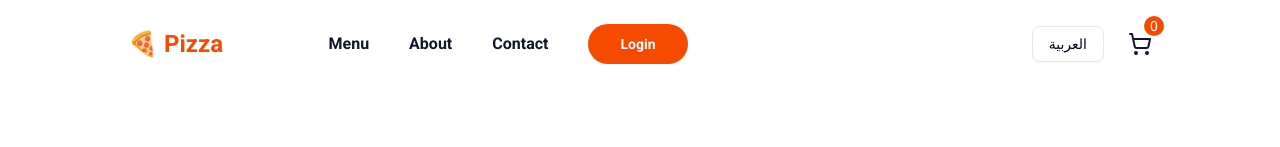
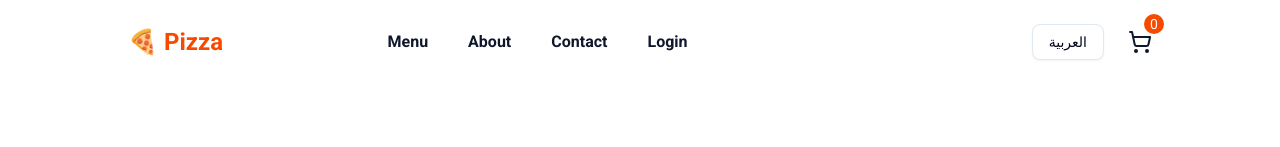
Before and after one commit to ahmed-reda-301/food-ordering-app, a Next.js app: page /menu in a window 1280 px wide. Shown: the top 147 px of the page. Built offline with nearby package versions, Linux system fonts and the light colour scheme; no server answers; the database is empty.

Commit message:
feat(navbar): highlight active link based on locale and pathname for better UX in multilingual navigation

```diff
--- a/src/components/header/Navbar.tsx
+++ b/src/components/header/Navbar.tsx
@@ -5,9 +5,11 @@ import Link from "../link";
 import { Button, buttonVariants } from "../ui/button";
 import { useState } from "react";
 import { Menu, XIcon } from "lucide-react"; // lucide-react is a popular icon library for React
+import { useParams, usePathname } from "next/navigation";
 function Navbar({ translations }: { translations: Translations }) {
   const [openMenu, setOpenMenu] = useState(false);
-
+  const pathname = usePathname();
+    const { locale } = useParams();
   const links = [
     {
       id: "menu",
@@ -57,12 +59,11 @@ function Navbar({ translations }: { translations: Translations }) {
           <li key={link.id}>
             <Link
               href={link.href}
-              className={`${
-                link.href === `${Routes.AUTH}/${Pages.LOGIN}`
-                  ? `${buttonVariants({ size: "lg" })} !px-8 !rounded-full`
-                  : "text-accent hover:text-primary duration-200 transition-colors"
-              }
-                 font-semibold`}
+              className={`hover:text-primary duration-200 transition-colors font-semibold ${
+                pathname.startsWith(`/${locale}/${link.href}`)
+                  ? "text-primary"
+                  : "text-accent"
+              }`}
             >
               {link.title}
             </Link>
```
